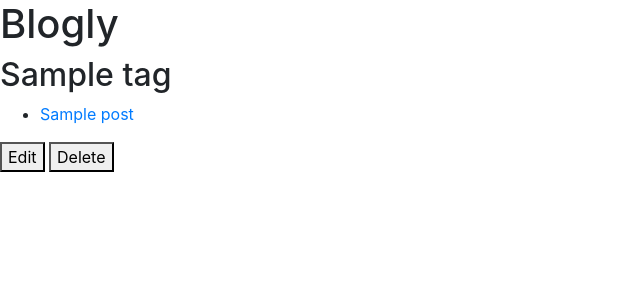
After one commit to Eyad-A/blogly, a Flask app: page /tags/1 in a window 1280 px wide. The commit adds this page. Shown: the top 300 px of the page, without its empty margins (0-640 px from the left). Run offline with Flask 2, Linux system fonts and the light colour scheme; tables that the repository leaves empty hold one stand-in row (values such as "Sample post"); some libraries are stand-ins or nearby versions.

Commit message:
Add tags feature

```diff
--- a/app.py
+++ b/app.py
@@ -1,5 +1,5 @@
 from flask import Flask, request, redirect, render_template
-from models import db, connect_db, User, Post
+from models import db, connect_db, User, Post, Tag
 
 app = Flask(__name__)
 app.config['SQLALCHEMY_DATABASE_URI'] = 'postgresql:///blogly'
@@ -97,7 +97,8 @@ def new_post(user_id):
     """ show the add a new post form for that user """
 
     user = User.query.get_or_404(user_id)
-    return render_template("/add_post.html", user=user)
+    tags = Tag.query.all()
+    return render_template("/add_post.html", user=user, tags=tags)
 
 
 @app.route("/users/<int:user_id>/posts/new", methods=["POST"])
@@ -105,10 +106,13 @@ def add_post(user_id):
     """ handle the form submission for adding a new post """
 
     user = User.query.get_or_404(user_id)
+    tag_ids = [int(num) for num in request.form.getlist("tags")]
+    tags = Tag.query.filter(Tag.id.in_(tag_ids)).all()
     new_post = Post(
         title = request.form['title'],
         content = request.form['content'],
-        user=user
+        user=user,
+        tags=tags
     )
 
     db.session.add(new_post)
@@ -130,7 +134,8 @@ def edit_post(post_id):
     """ show edit post form """
 
     post = Post.query.get_or_404(post_id)
-    return render_template('post_edit.html', post=post)
+    tags = Tag.query.all()
+    return render_template('post_edit.html', post=post, tags=tags)
 
 
 @app.route("/posts/<int:post_id>/edit", methods=["POST"])
@@ -140,6 +145,10 @@ def process_edit_post(post_id):
     post = Post.query.get_or_404(post_id)
     post.title = request.form['title']
     post.content = request.form['content']
+
+    tag_ids = [int(num) for num in request.form.getlist("tags")]
+    post.tags = Tag.query.filter(Tag.id.in_(tag_ids)).all()
+
 
     db.session.add(post)
     db.session.commit()
@@ -156,3 +165,75 @@ def delete_post(post_id):
     db.session.commit()
 
     return redirect(f"/users/{post.user_id}")
+
+
+#################
+## Tags Routes ##
+#################
+
+@app.route('/tags')
+def show_tags():
+    """Show all tags"""
+
+    tags = Tag.query.all()
+    return render_template('list_tags.html', tags=tags)
+
+
+@app.route('/tags/<int:tag_id>')
+def tag_show(tag_id):
+    """ Show details on a specific tag"""
+
+    tag = Tag.query.get_or_404(tag_id)
+    return render_template('show_tag.html', tag=tag)
+
+
+@app.route('/tags/new')
+def new_tag_form():
+    """ show the create a new tag form"""
+
+    posts = Post.query.all()
+    return render_template('add_tag.html')
+
+
+@app.route('/tags/new', methods=['POST'])
+def process_new_tag():
+    """Handle form submission for new tags"""
+
+    new_tag = Tag(name=request.form['tag_name'])
+
+    db.session.add(new_tag)
+    db.session.commit()
+
+    return redirect("/tags")
+
+
+@app.route('/tags/<int:tag_id>/edit')
+def edit_tags_form(tag_id):
+    """Show a form to edit a tag"""
+
+    tag = Tag.query.get_or_404(tag_id)
+    return render_template('edit_tag.html', tag=tag)
+
+
+@app.route('/tags/<int:tag_id>/edit', methods=["POST"])
+def process_edit_tag(tag_id):
+    """Handle form submission for editing tags"""
+
+    tag = Tag.query.get_or_404(tag_id)
+    tag.name = request.form['tag_name']
+
+    db.session.add(tag)
+    db.session.commit()
+
+    return redirect("/tags")
+
+
+@app.route('/tags/<int:tag_id>/delete', methods=["POST"])
+def tags_delete(tag_id):
+    """Handle form submission for deleting tags"""
+
+    tag = Tag.query.get_or_404(tag_id)
+    db.session.delete(tag)
+    db.session.commit()
+
+    return redirect("/tags")
--- a/templates/add_post.html
+++ b/templates/add_post.html
@@ -10,6 +10,10 @@
         <input type="text" name="title" placeholder="Enter a title">
     <label for="content">content </label>
         <textarea name="content" placeholder="Content"></textarea>
+    {% for tag in tags %}
+        <input type="checkbox" value="{{ tag.id }}" name="tags">
+        {{ tag.name }}
+    {% endfor %}
     <button type="submit">Add</button>
 </form>
 
--- /dev/null
+++ b/templates/show_tag.html
@@ -0,0 +1,20 @@
+{% extends 'base.html' %}
+
+{% block title %}{{ tag.name }}{% endblock %}
+
+{% block content %}
+
+<h2>{{ tag.name }}</h2>
+
+<ul>
+    {% for post in tag.posts %}
+    <li><a href="/posts/{{ post.id }}">{{ post.title }}</a></li>
+    {% endfor %}
+</ul>
+
+<form>
+    <button formmethod="GET" formaction="/tags/{{ tag.id }}/edit">Edit</button>
+    <button formmethod="POST" formaction="/tags/{{ tag.id }}/delete">Delete</button>
+</form>
+
+{% endblock %}
```
Also changed, not shown: models.py (+20 -0 lines), requirements.txt (added, +9 -0 lines), templates/add_tag.html (added, +15 -0 lines), templates/edit_tag.html (added, +15 -0 lines), templates/list_tags.html (added, +19 -0 lines), templates/post_details.html (+10 -1 lines), templates/post_edit.html (+8 -1 lines).
